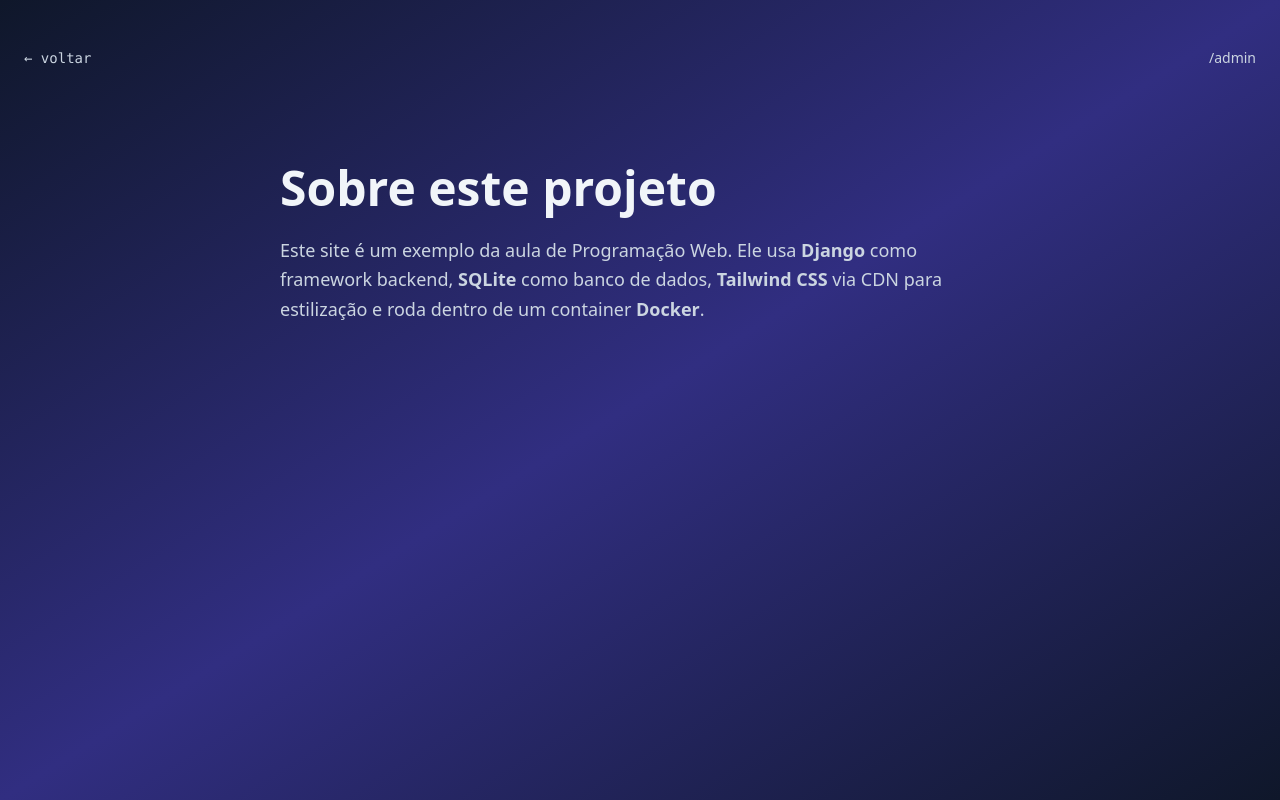
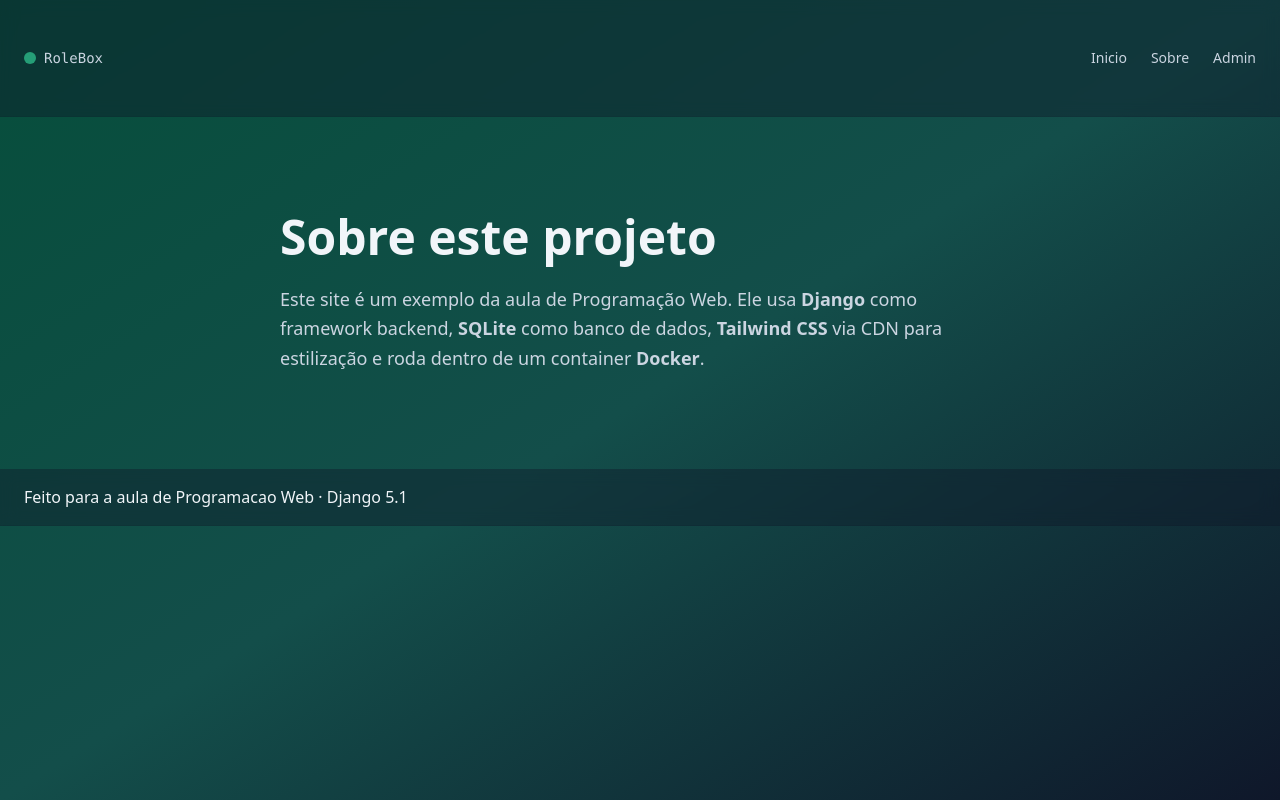
Before and after one commit to thiagoliuth/roleBox, a Django app: page /sobre/ in a window 1280 px wide. Run offline with Django 5.2, Linux system fonts and the light colour scheme; some libraries are stand-ins or nearby versions.

Commit message:
feat: modelo de página para servir de base das demais (base.html), closes #12

```diff
--- /dev/null
+++ b/templates/base.html
@@ -0,0 +1,41 @@
+<!DOCTYPE html>
+<html lang="pt-br">
+<head>
+    <meta charset="UTF-8">
+    <meta name="viewport" content="width=device-width, initial-scale=1.0">
+    <title>{% block title %}RoleBox{% endblock %}</title>
+    <script src="https://cdn.tailwindcss.com"></script>
+    {% block extra_head %}{% endblock %}
+</head>
+<body class="{% block body_class %}bg-gradient-to-br from-emerald-900 via-teal-900 to-slate-900 min-h-screen text-slate-100{% endblock %}">
+
+
+    <header class="w-full mx-auto px-6 py-12 bg-slate-900/40 border-b border-slate-900/10 backdrop-blur">
+        {% block header %}
+        <nav class="container flex mx-auto items-center justify-between">
+            <a href="/" class="flex items-center gap-2 hover:opacity-90 transition">
+                <span class="w-3 h-3 rounded-full bg-emerald-400 animate-pulse"></span>
+                <span class="font-mono text-sm text-slate-300">RoleBox</span>
+            </a>
+
+            <div class="flex items-center gap-6">
+                {% block nav_links %}
+                <a href="/" class="text-sm text-slate-300 hover:text-white transition">Inicio</a>
+                <a href="/sobre/" class="text-sm text-slate-300 hover:text-white transition">Sobre</a>
+                <a href="/admin/" class="text-sm text-slate-300 hover:text-white transition">Admin</a>
+                {% endblock %}
+            </div>
+        </nav>
+        {% endblock %}
+    </header>
+
+    <main class="container mx-auto px-6 py-12">
+        {% block content %}{% endblock %}
+    </main>
+
+    <footer class="w-full mx-auto px-6 py-4 bg-slate-900/40 border-b border-slate-900/10 backdrop-blur">
+        Feito para a aula de Programacao Web · Django 5.1
+    </footer>
+
+</body>
+</html>
--- a/templates/home/sobre.html
+++ b/templates/home/sobre.html
@@ -1,19 +1,8 @@
-<!DOCTYPE html>
-<html lang="pt-br">
-<head>
-    <meta charset="UTF-8">
-    <meta name="viewport" content="width=device-width, initial-scale=1.0">
-    <title>Sobre · Demo Django</title>
-    <script src="https://cdn.tailwindcss.com"></script>
-</head>
-<body class="bg-gradient-to-br from-slate-900 via-indigo-900 to-slate-900 min-h-screen text-slate-100">
+{% extends "base.html" %}
 
-    <header class="container mx-auto px-6 py-12">
-        <nav class="flex items-center justify-between">
-            <a href="/" class="font-mono text-sm text-slate-300 hover:text-white">← voltar</a>
-            <a href="/admin/" class="text-sm text-slate-300 hover:text-white">/admin</a>
-        </nav>
-    </header>
+{% block title %}Sobre{% endblock %}
+
+{% block content %}
 
 <main class="container mx-auto px-6 py-12 max-w-3xl">
     <h1 class="text-5xl font-bold mb-6">Sobre este projeto</h1>
@@ -25,5 +14,5 @@
     </p>
 </main>
 
-</body>
-</html>
+
+{% endblock %}
```
Also changed, not shown: templates/home/index.html (+6 -28 lines), README.md. Lines whose indentation alone changed are shown as unchanged.
